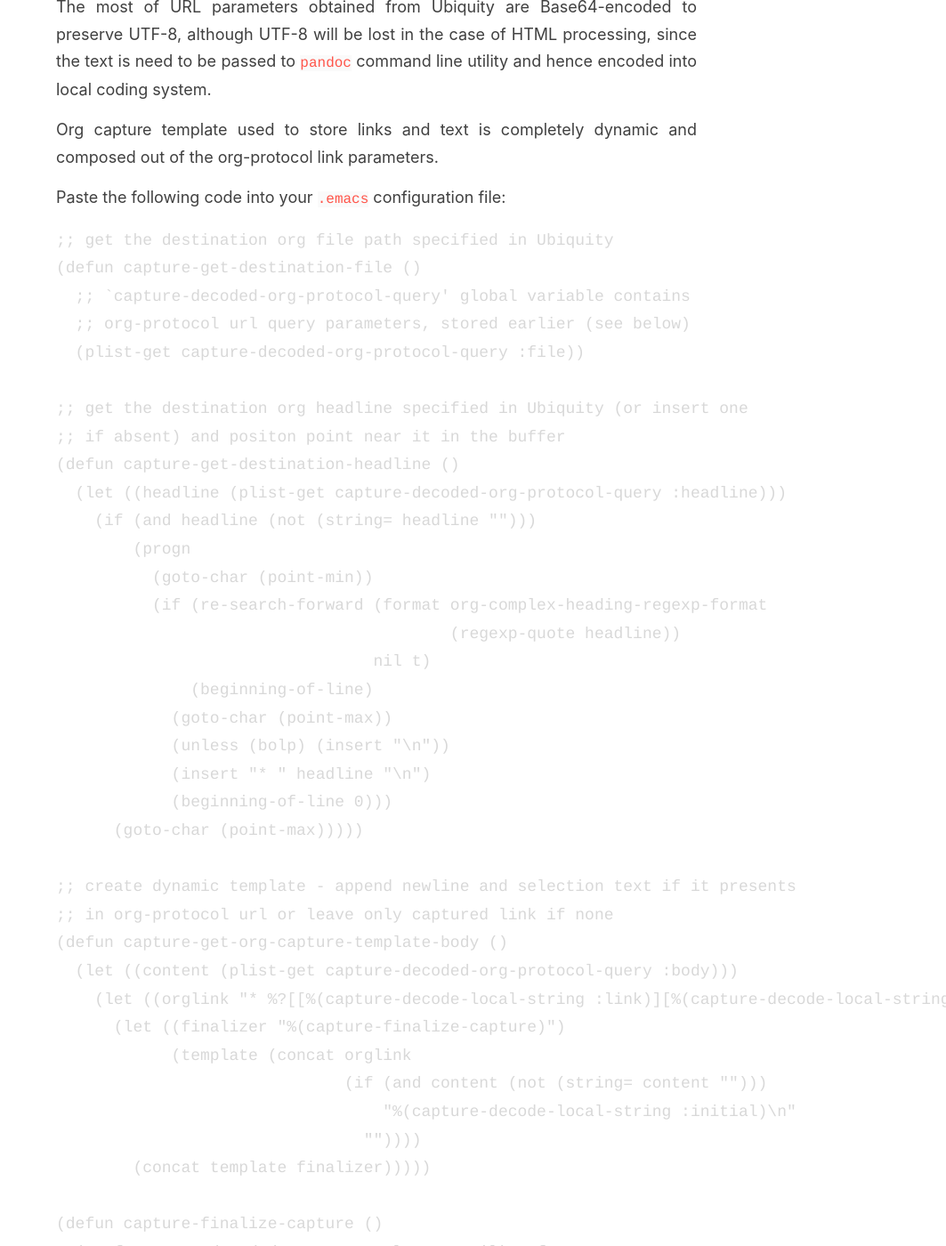
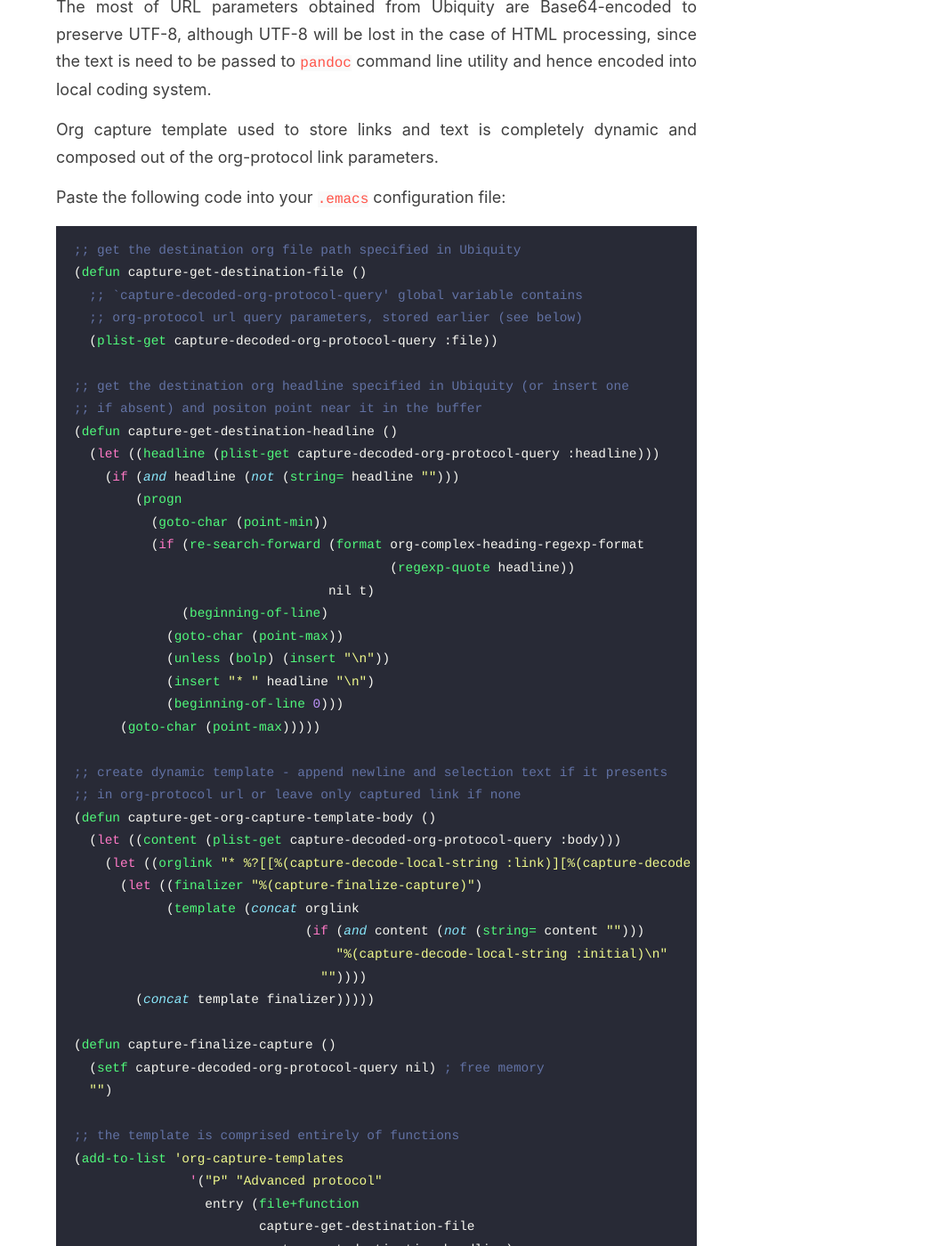
Before and after one commit to GChristensen/posts, a Jekyll site: the page built from _posts/2019-08-31-dynamic-org-capture-templates.md, in a window 1280 px wide and 1400 px high, scrolled down 5188 px. Shown: the whole window at 89% size, without its empty margins (217-1280 px from the left). Built offline with Jekyll 4.4.1, drawn with Linux system fonts in a browser that asks for light colours; some of the changed text lies outside the part shown.

Commit message:
site edit

````diff
--- a/_posts/2019-08-31-dynamic-org-capture-templates.md
+++ b/_posts/2019-08-31-dynamic-org-capture-templates.md
@@ -208,7 +208,7 @@ out of the org-protocol link parameters.
 
 Paste the following code into your `.emacs` configuration file:
 
-```assembly
+```clojure
 ;; get the destination org file path specified in Ubiquity
 (defun capture-get-destination-file ()
   ;; `capture-decoded-org-protocol-query' global variable contains
````
